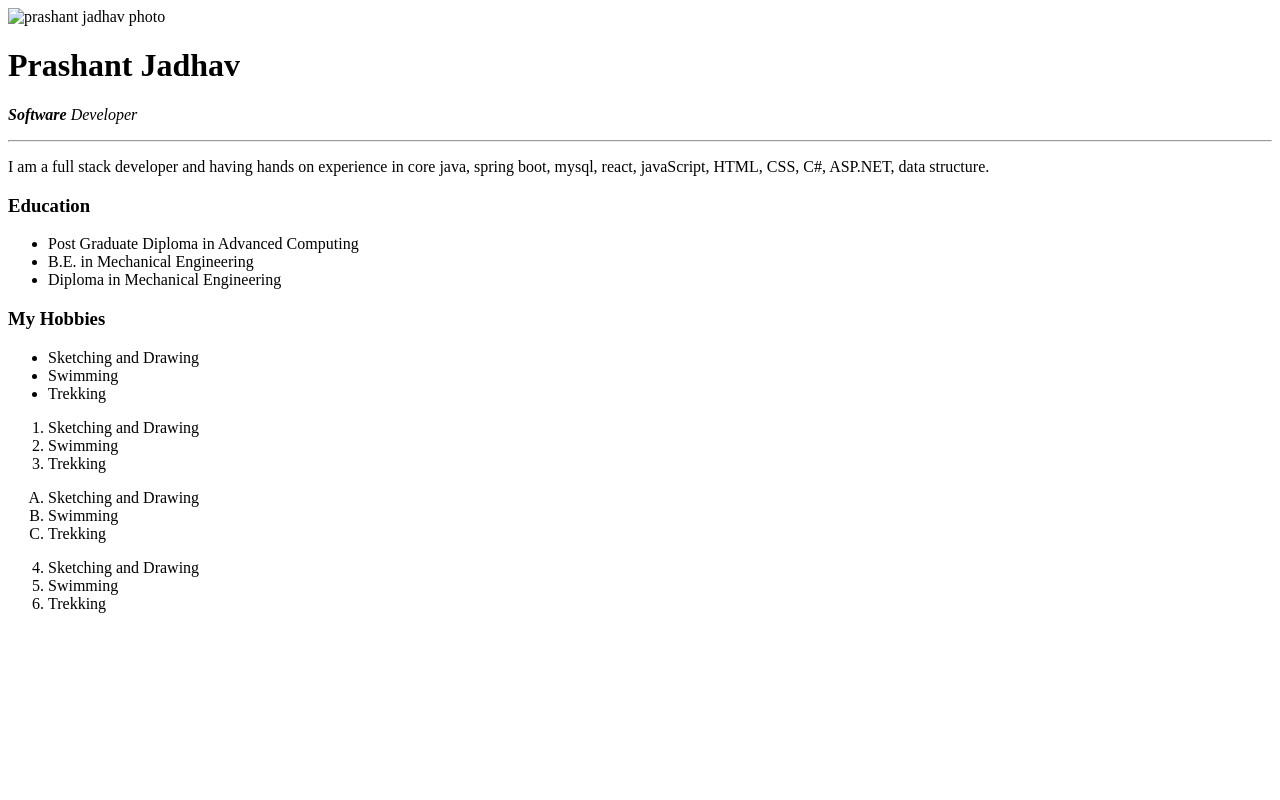
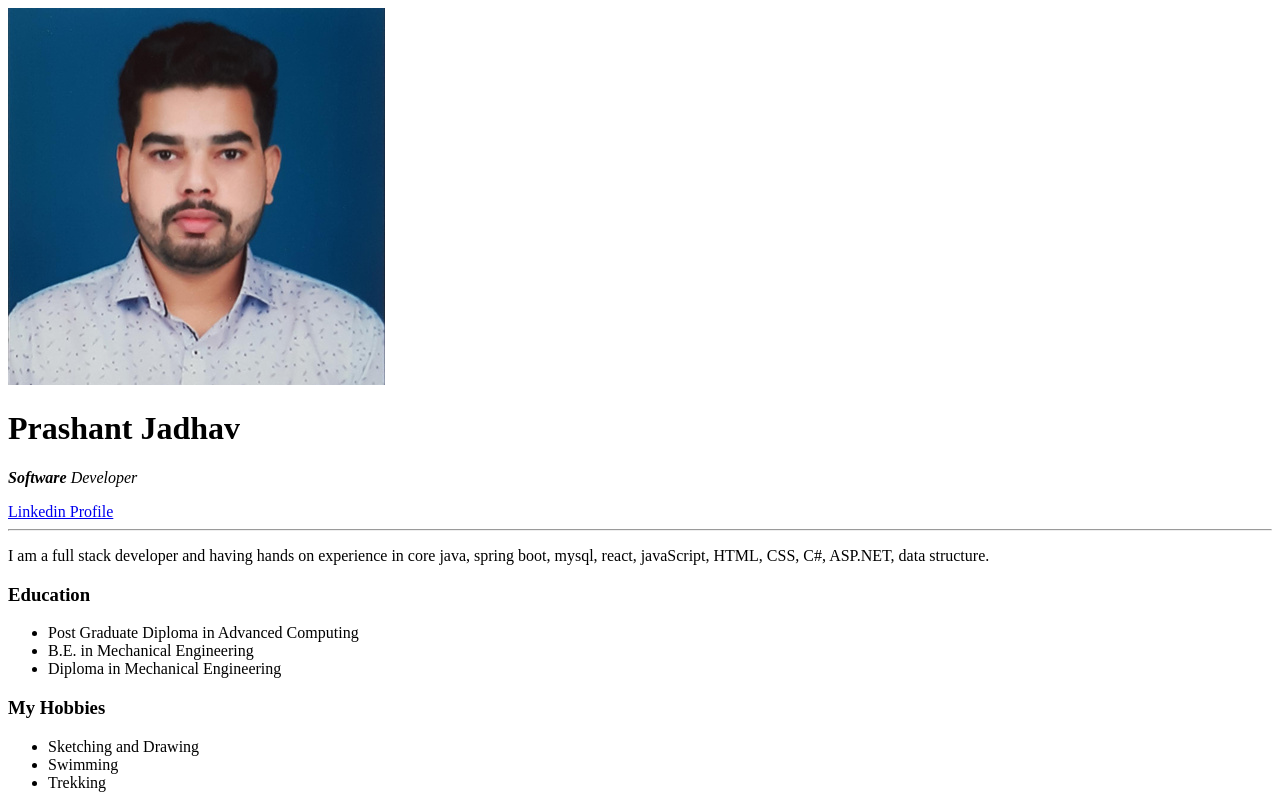
Before and after one commit to prashantjadhav06/web-development, a plain HTML site: page html/index.html in a window 1280 px wide. Shown: the top 800 px of the page. Drawn offline with Linux system fonts and the light colour scheme.

Commit message:
anchor tag added

```diff
--- a/html/index.html
+++ b/html/index.html
@@ -7,9 +7,10 @@
     <title>First page</title>
 </head>
 <body>
-    <img src="E:/photo sign/Prashant photo-3.2x3.2.jpg" alt="prashant jadhav photo">
+    <img src="images/Prashant photo-3.2x3.2.jpg" alt="prashant jadhav photo">
     <h1>Prashant Jadhav</h1>
     <p><em><strong>Software</strong> Developer</em></p>
+    <a href="http://linkedin.com/in/prashant-jadhav-7a198422b">Linkedin Profile</a>
     <hr>
     <!-- both i and em is used for italic text but we should use em tag because it gives more info
     for making bold we should use <strong> rather than <b> because it gives more info-->
```
Also changed, not shown: html/images/Prashant photo-3.2x3.2.jpg (added).
